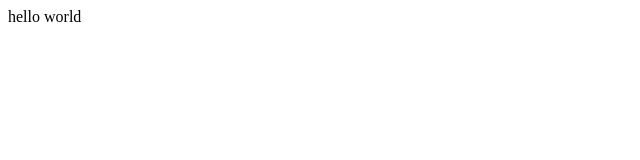
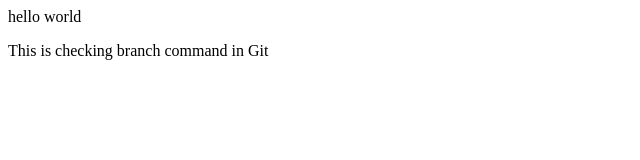
Before and after one commit to AmritKumar777/Git-and-Github, a plain HTML site: page index.html in a window 1280 px wide. Shown: the whole page, without its empty margins (0-640 px from the left). Drawn offline with Linux system fonts and the light colour scheme.

Commit message:
Add new feature

```diff
--- a/LocalRepo/style.css
+++ b/LocalRepo/Style.CSS
@@ -1,3 +1,3 @@
-p {
+p{
     color: yellow;
 }
--- a/index.html
+++ b/index.html
@@ -1 +1,2 @@
 <P>hello world</P>
+<p>This is checking branch command in Git</p>
```
